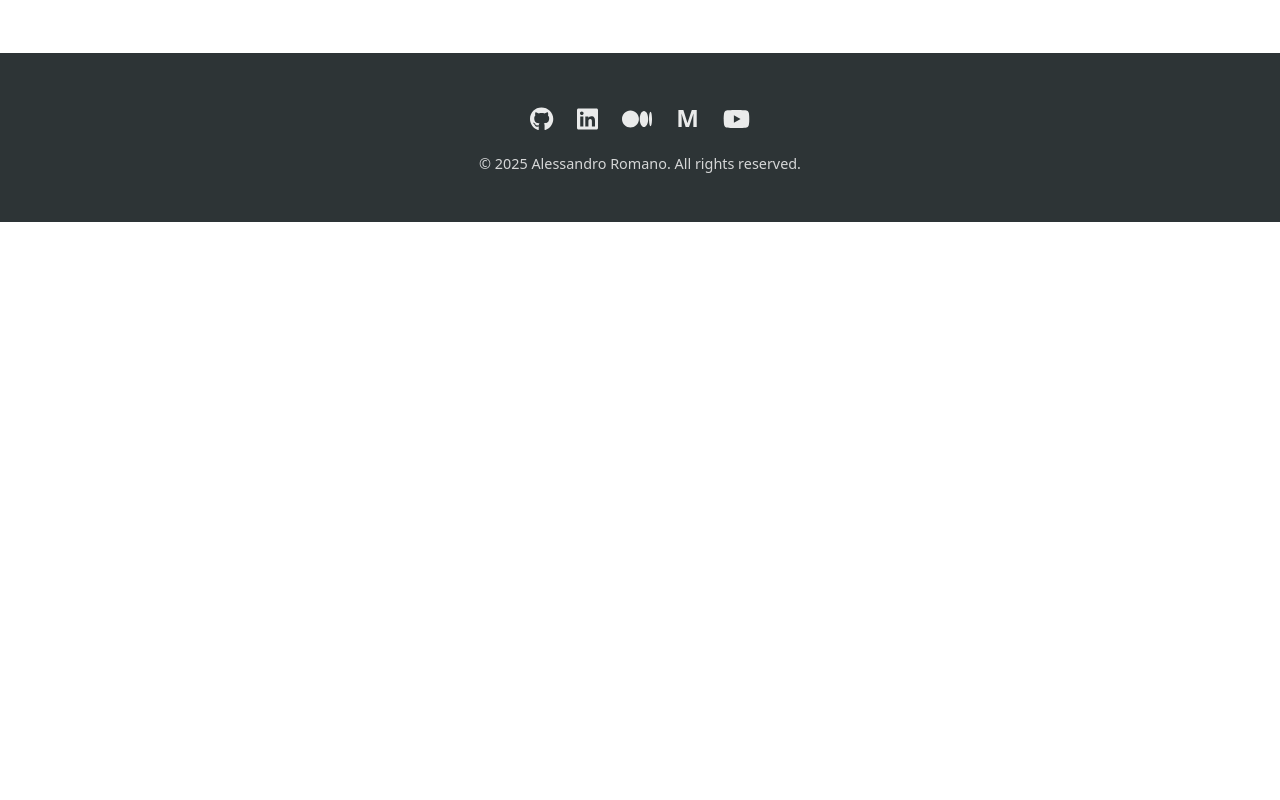
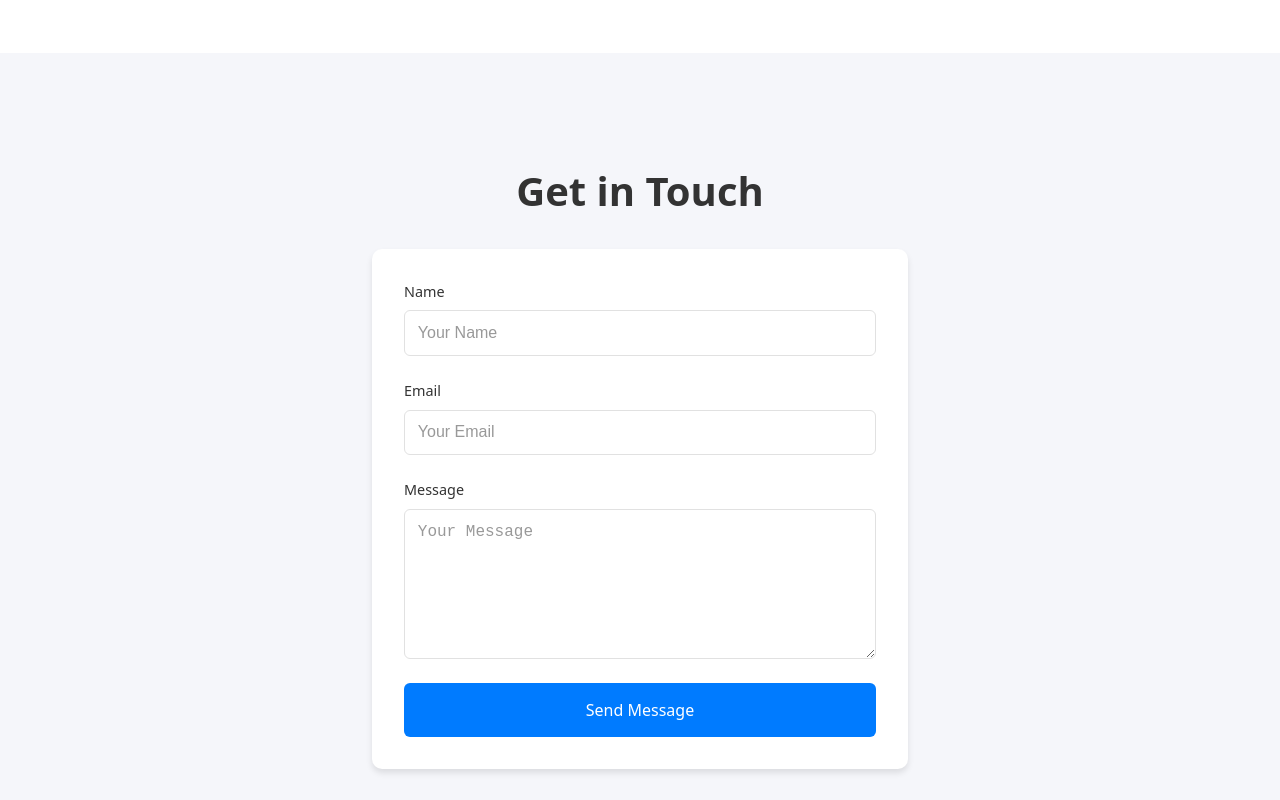
Before and after one commit to pigna90/aromano-dev, a React (Vite) app: page / in a window 1280 px wide. Shown: the part 4960-5760 px from the top of the page. Before the commit the page ends 5182 px from the top, so only its background shows below. Built offline with nearby package versions, Linux system fonts and the light colour scheme.

Commit message:
Add ContactForm component ad use Formspree

```diff
--- a/package.json
+++ b/package.json
@@ -12,12 +12,14 @@
     "deploy": "gh-pages -d dist"
   },
   "dependencies": {
+    "@fortawesome/fontawesome-svg-core": "^6.7.2",
     "@fortawesome/free-brands-svg-icons": "^6.7.2",
     "@fortawesome/free-solid-svg-icons": "^6.7.2",
     "@fortawesome/react-fontawesome": "^0.2.2",
     "framer-motion": "^12.6.2",
     "react": "^19.0.0",
     "react-dom": "^19.0.0",
+    "react-google-recaptcha-v3": "^1.10.1",
     "react-scroll": "^1.9.3",
     "styled-components": "^6.1.16"
   },
--- a/src/App.jsx
+++ b/src/App.jsx
@@ -8,6 +8,7 @@ import Experience from './components/Experience';
 import Conferences from './components/Conferences';
 import Hobbies from './components/Hobbies';
 import Education from './components/Education';
+import ContactForm from './components/ContactForm';
 import Footer from './components/Footer';
 
 function App() {
@@ -26,6 +27,7 @@ function App() {
       <Experience />
       <Education />
       <Hobbies />
+      <ContactForm />
       <Footer />
     </>
   );
--- /dev/null
+++ b/src/components/ContactForm.jsx
@@ -0,0 +1,269 @@
+import React, { useState } from 'react';
+import styled from 'styled-components';
+
+const Section = styled.section`
+  padding: 5rem 0;
+  background-color: #f5f6fa;
+`;
+
+const FormContainer = styled.div`
+  max-width: 600px;
+  margin: 0 auto;
+  padding: 2rem;
+`;
+
+const Title = styled.h2`
+  text-align: center;
+  color: #333;
+  margin-bottom: 2rem;
+`;
+
+const Form = styled.form`
+  display: flex;
+  flex-direction: column;
+  gap: 1.5rem;
+  background: white;
+  padding: 2rem;
+  border-radius: 10px;
+  box-shadow: 0 4px 6px rgba(0, 0, 0, 0.1);
+`;
+
+const InputGroup = styled.div`
+  display: flex;
+  flex-direction: column;
+  gap: 0.5rem;
+`;
+
+const Label = styled.label`
+  font-size: var(--font-size-small);
+  color: #333;
+  font-weight: 500;
+`;
+
+const Input = styled.input`
+  padding: 0.8rem;
+  border: 1px solid #e1e1e1;
+  border-radius: 6px;
+  font-size: 1rem;
+  color: #333;
+  background-color: white;
+  transition: border-color 0.2s, box-shadow 0.2s;
+
+  &:focus {
+    outline: none;
+    border-color: #007bff;
+    box-shadow: 0 0 0 3px rgba(0, 123, 255, 0.1);
+  }
+
+  &::placeholder {
+    color: #999;
+  }
+`;
+
+const TextArea = styled.textarea`
+  padding: 0.8rem;
+  border: 1px solid #e1e1e1;
+  border-radius: 6px;
+  font-size: 1rem;
+  color: #333;
+  background-color: white;
+  min-height: 150px;
+  resize: vertical;
+  transition: border-color 0.2s, box-shadow 0.2s;
+
+  &:focus {
+    outline: none;
+    border-color: #007bff;
+    box-shadow: 0 0 0 3px rgba(0, 123, 255, 0.1);
+  }
+
+  &::placeholder {
+    color: #999;
+  }
+`;
+
+const Button = styled.button`
+  padding: 1rem 1.5rem;
+  background-color: #007bff;
+  color: white;
+  border: none;
+  border-radius: 6px;
+  font-size: 1rem;
+  font-weight: 500;
+  cursor: pointer;
+  transition: background-color 0.2s, transform 0.1s;
+
+  &:hover {
+    background-color: #0056b3;
+    transform: translateY(-1px);
+  }
+
+  &:active {
+    transform: translateY(0);
+  }
+
+  &:disabled {
+    background-color: #ccc;
+    cursor: not-allowed;
+    transform: none;
+  }
+`;
+
+const ErrorMessage = styled.div`
+  color: #dc3545;
+  font-size: var(--font-size-small);
+  margin-top: 0.25rem;
+`;
+
+const SuccessMessage = styled.div`
+  color: #28a745;
+  font-size: 1rem;
+  text-align: center;
+  padding: 1rem;
+  background-color: #d4edda;
+  border-radius: 6px;
+  margin-top: 1rem;
+`;
+
+const ContactForm = () => {
+  const [formData, setFormData] = useState({
+    name: '',
+    email: '',
+    message: ''
+  });
+  const [errors, setErrors] = useState({});
+  const [isSubmitting, setIsSubmitting] = useState(false);
+  const [submitStatus, setSubmitStatus] = useState(null);
+
+  const validateForm = () => {
+    const newErrors = {};
+    if (!formData.name.trim()) {
+      newErrors.name = 'Name is required';
+    }
+    if (!formData.email.trim()) {
+      newErrors.email = 'Email is required';
+    } else if (!/\S+@\S+\.\S+/.test(formData.email)) {
+      newErrors.email = 'Email is invalid';
+    }
+    if (!formData.message.trim()) {
+      newErrors.message = 'Message is required';
+    }
+    setErrors(newErrors);
+    return Object.keys(newErrors).length === 0;
+  };
+
+  const handleSubmit = async (e) => {
+    e.preventDefault();
+
+    if (!validateForm()) {
+      return;
+    }
+
+    setIsSubmitting(true);
+    setSubmitStatus(null);
+
+    try {
+      const response = await fetch("https://formspree.io/f/mblgapjq", {
+        method: "POST",
+        headers: {
+          "Content-Type": "application/json",
+        },
+        body: JSON.stringify(formData),
+      });
+
+      if (response.ok) {
+        setSubmitStatus('success');
+        setFormData({ name: '', email: '', message: '' });
+      } else {
+        throw new Error('Failed to submit form');
+      }
+    } catch (error) {
+      setSubmitStatus('error');
+    } finally {
+      setIsSubmitting(false);
+    }
+  };
+
+  const handleChange = (e) => {
+    const { name, value } = e.target;
+    setFormData(prev => ({
+      ...prev,
+      [name]: value
+    }));
+    // Clear error when user starts typing
+    if (errors[name]) {
+      setErrors(prev => ({
+        ...prev,
+        [name]: ''
+      }));
+    }
+  };
+
+  return (
+    <Section>
+      <FormContainer>
+        <Title>Get in Touch</Title>
+        <Form onSubmit={handleSubmit}>
+          <InputGroup>
+            <Label htmlFor="name">Name</Label>
+            <Input
+              id="name"
+              type="text"
+              name="name"
+              placeholder="Your Name"
+              value={formData.name}
+              onChange={handleChange}
+              aria-invalid={errors.name ? 'true' : 'false'}
+            />
+            {errors.name && <ErrorMessage>{errors.name}</ErrorMessage>}
+          </InputGroup>
+
+          <InputGroup>
+            <Label htmlFor="email">Email</Label>
+            <Input
+              id="email"
+              type="email"
+              name="email"
+              placeholder="Your Email"
+              value={formData.email}
+              onChange={handleChange}
+              aria-invalid={errors.email ? 'true' : 'false'}
+            />
+            {errors.email && <ErrorMessage>{errors.email}</ErrorMessage>}
+          </InputGroup>
+
+          <InputGroup>
+            <Label htmlFor="message">Message</Label>
+            <TextArea
+              id="message"
+              name="message"
+              placeholder="Your Message"
+              value={formData.message}
+              onChange={handleChange}
+              aria-invalid={errors.message ? 'true' : 'false'}
+            />
+            {errors.message && <ErrorMessage>{errors.message}</ErrorMessage>}
+          </InputGroup>
+
+          <Button type="submit" disabled={isSubmitting}>
+            {isSubmitting ? 'Sending...' : 'Send Message'}
+          </Button>
+
+          {submitStatus === 'success' && (
+            <SuccessMessage>
+              Thank you for your message! I'll get back to you soon.
+            </SuccessMessage>
+          )}
+
+          {submitStatus === 'error' && (
+            <ErrorMessage>
+              Something went wrong. Please try again later.
+            </ErrorMessage>
+          )}
+        </Form>
+      </FormContainer>
+    </Section>
+  );
+};
+
+export default ContactForm;
```
Also changed, not shown: 1 other file (tests, documents, lock files or other folders).
